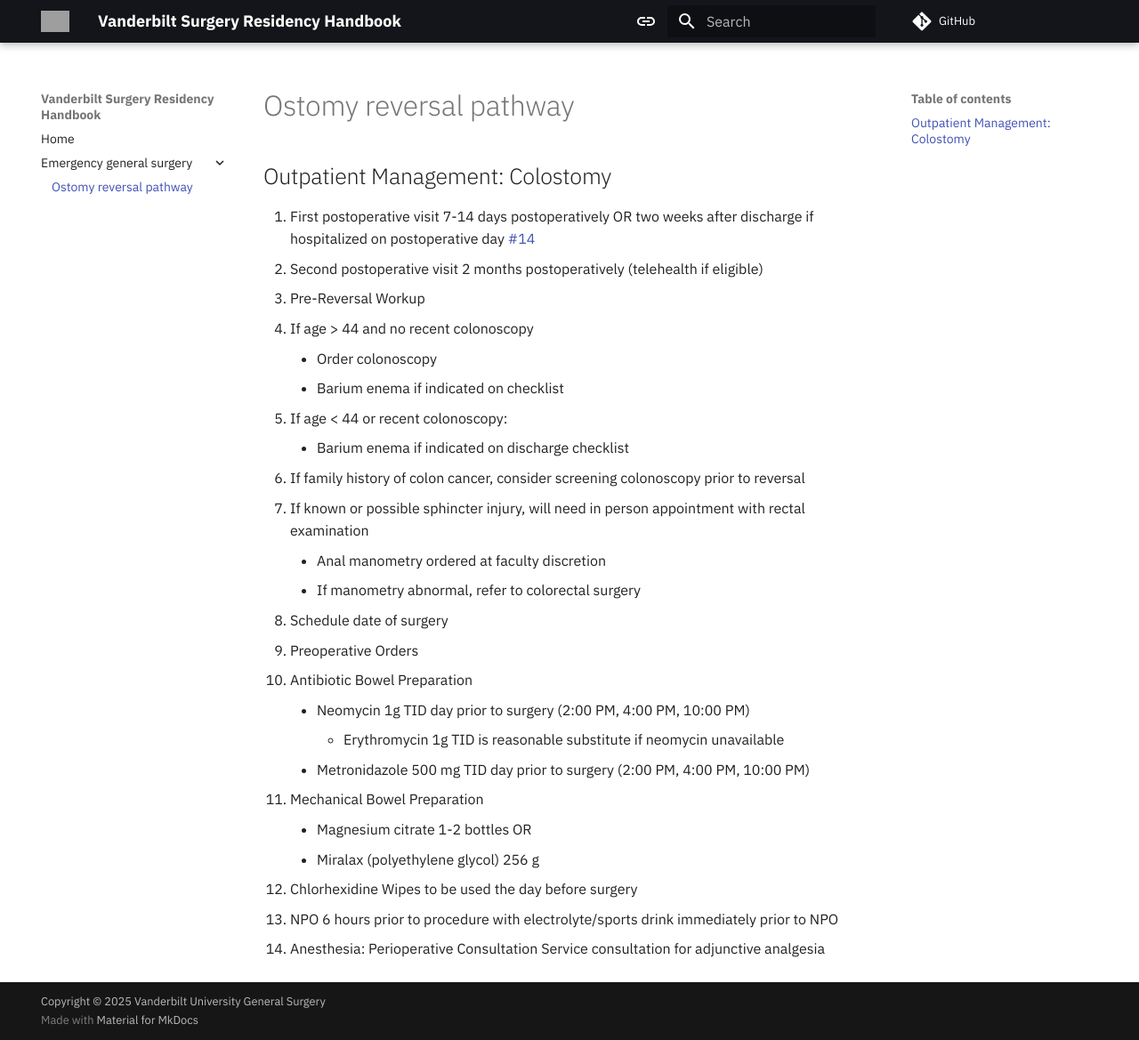
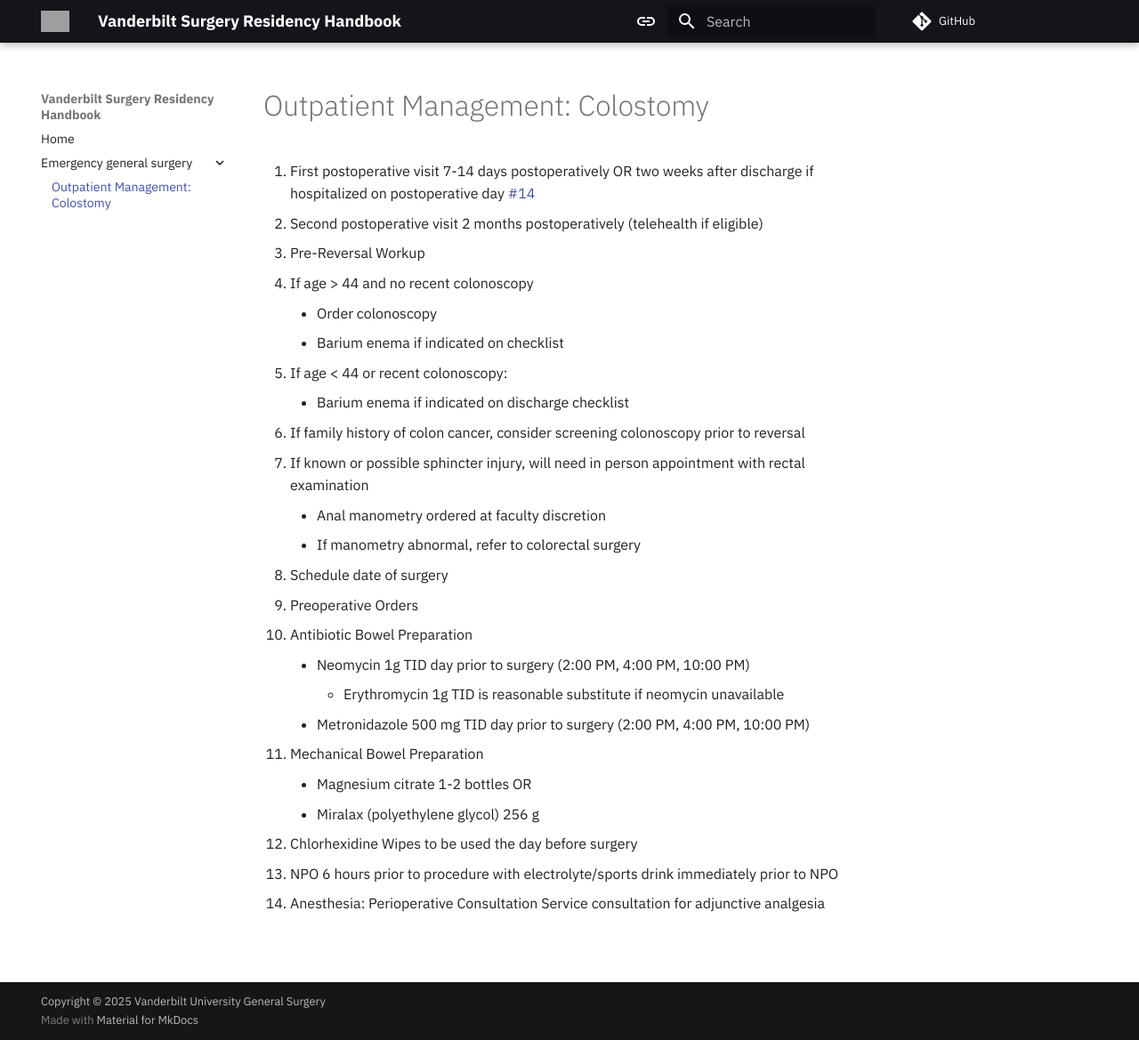
Before and after one commit to bilalmirza96/UOAGeneralSurgery, an MkDocs documentation site: the page built from docs/emergency-general-surgery/ostomy-reversal-pathway.md, in a window 1280 px wide and 1169 px high. Shown: the whole window at 89% size. Built offline with MkDocs 1.6.1 and Material for MkDocs 9.7.7, drawn with Linux system fonts in a browser that asks for light colours; comment, search, counter and statistics services are not loaded; grey boxes are pictures that could not be loaded.

Commit message:
add h1 tag

```diff
--- a/docs/emergency-general-surgery/ostomy-reversal-pathway.md
+++ b/docs/emergency-general-surgery/ostomy-reversal-pathway.md
@@ -1,4 +1,4 @@
-## Outpatient Management: Colostomy
+# Outpatient Management: Colostomy
 1. First postoperative visit 7-14 days postoperatively OR two weeks after discharge if hospitalized on postoperative day #14
 2. Second postoperative visit 2 months postoperatively (telehealth if eligible)
 3. Pre-Reversal Workup
```
Also changed, not shown: 1 other file.
